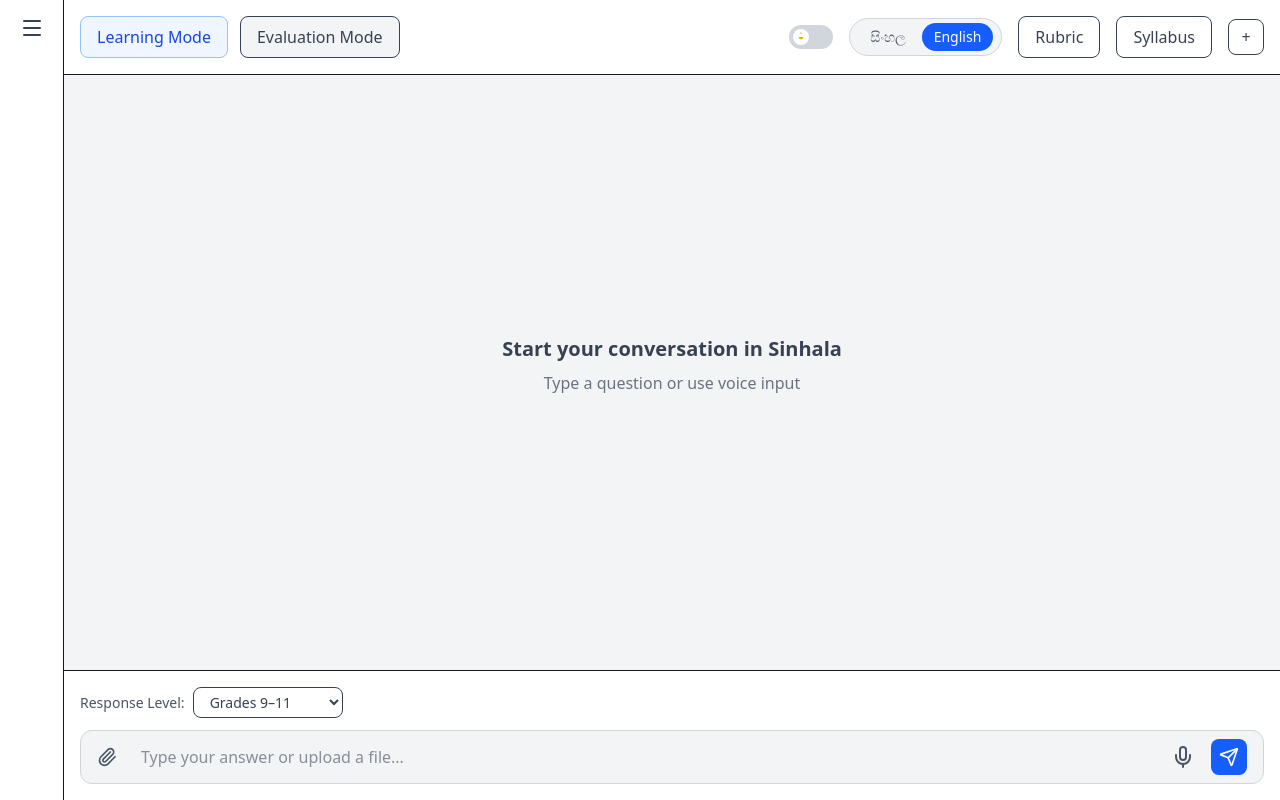
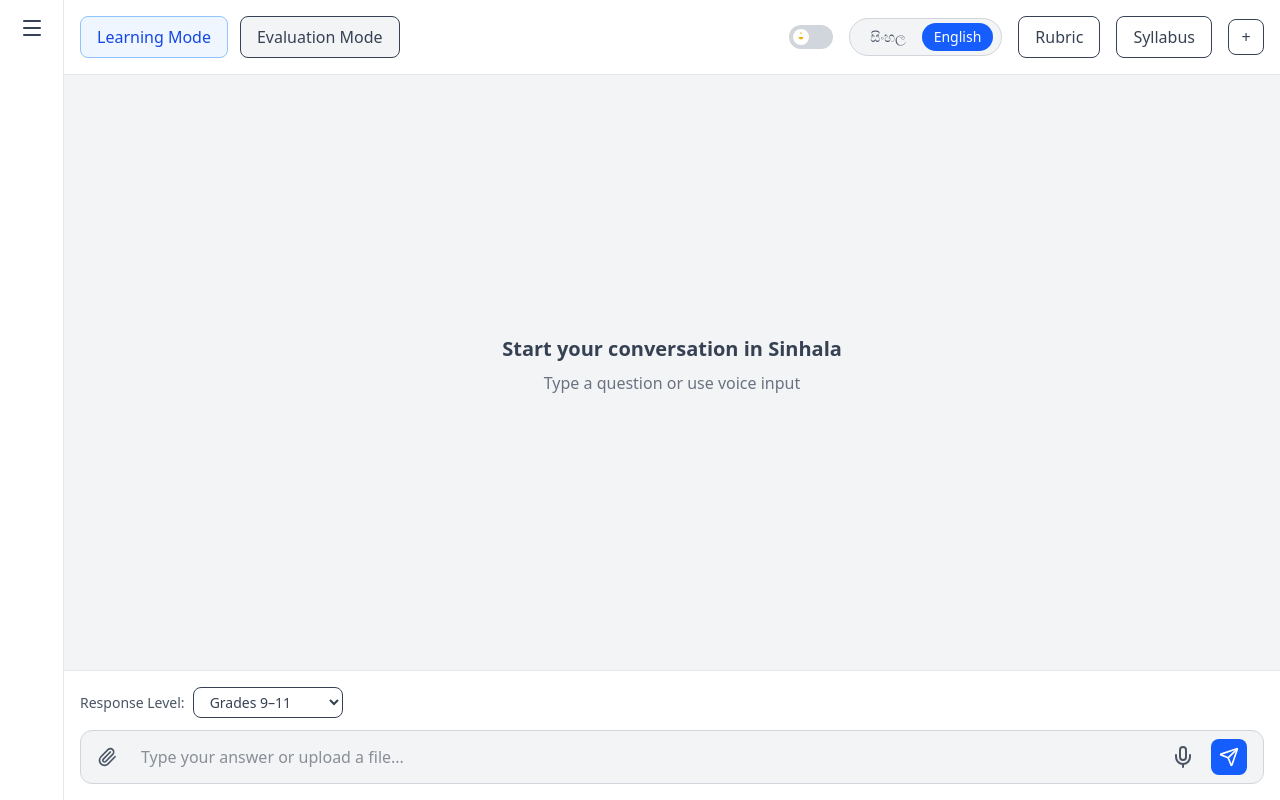
Before and after one commit to Miyuri15/sinlearn-web, a Next.js app: page /chat in a window 1280 px wide. Built offline with nearby package versions, Linux system fonts and the light colour scheme.

Commit message:
Update border color

```diff
--- a/src/app/chat/components/MarkingRubic.tsx
+++ b/src/app/chat/components/MarkingRubic.tsx
@@ -30,7 +30,7 @@ export default function MarkingRubic({
   }
 
   return (
-    <div className="min-h-screen w-80 bg-white border-l p-6 h-full flex flex-col">
+    <div className="min-h-screen w-80 bg-white border-l border-gray-200 p-6 h-full flex flex-col">
       {/* Header */}
       <div className="flex justify-between items-center mb-6">
         <h3 className="text-lg font-semibold text-gray-800">Select Rubric</h3>
--- a/src/app/chat/page.tsx
+++ b/src/app/chat/page.tsx
@@ -109,14 +109,14 @@ export default function Chat() {
   return (
     <main className="flex min-h-screen bg-gray-100 text-gray-900 dark:bg-[#0C0C0C] dark:text-gray-200 relative overflow-hidden">
       {/* LEFT SIDEBAR */}
-      <div className="w-16 bg-white border-r dark:bg-[#111111] dark:border-[#2a2a2a] flex items-start justify-center p-4">
+      <div className="w-16 bg-white border-r border-gray-200 dark:bg-[#111111] dark:border-[#2a2a2a] flex items-start justify-center p-4">
         <Menu className="w-6 h-6 text-gray-700 dark:text-gray-300 cursor-pointer" />
       </div>
 
       {/* MAIN AREA */}
       <div className="flex flex-col flex-1 min-h-screen h-screen justify-between">
         {/* TOP BAR */}
-        <div className="flex items-center justify-between bg-white dark:bg-[#111111] p-4 border-b dark:border-[#2a2a2a]">
+        <div className="flex items-center justify-between bg-white dark:bg-[#111111] p-4 border-b border-gray-200 dark:border-[#2a2a2a]">
           {/* MODE TOGGLE */}
           <div className="flex items-center gap-3">
             <button
@@ -210,7 +210,7 @@ Sub Questions: ${m.content.subQuestions}
         </div>
 
         {/* INPUT AREA */}
-        <div className="p-4 border-t bg-white dark:bg-[#111111] dark:border-[#2a2a2a]">
+        <div className="p-4 border-t border-gray-200 bg-white dark:bg-[#111111] dark:border-[#2a2a2a]">
           {mode === "evaluation" && (
             <EvaluationInputs
               totalMarks={totalMarks}
```
